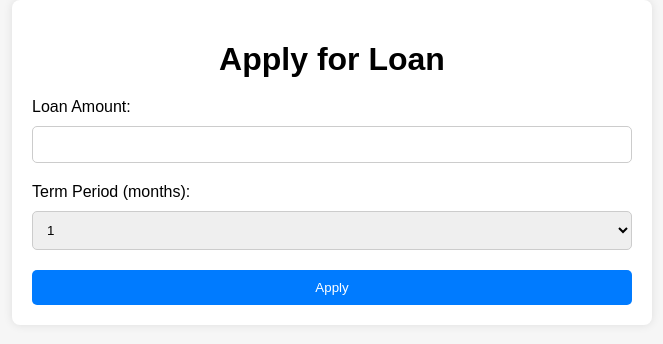
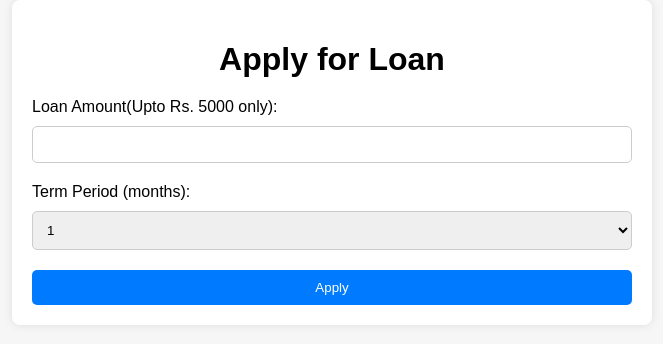
Before and after one commit to Fayym7/RockFin, a Django app: template templates/applyloan.html in a window 1280 px wide. Shown: the top 344 px of the page, without its empty margins (308-971 px from the left). Run offline with Django 5.2, Linux system fonts and the light colour scheme; the template is opened without the code that fills it, so the values that code supplies are empty.

Commit message:
Update applyloan.html

```diff
--- a/templates/applyloan.html
+++ b/templates/applyloan.html
@@ -82,7 +82,7 @@
         <h1>Apply for Loan</h1>
         <form id="loanForm">
             {% csrf_token %}
-            <label for="loanAmount">Loan Amount:</label>
+            <label for="loanAmount">Loan Amount(Upto Rs. 5000 only):</label>
             <input type="number" id="loanAmount" name="loanAmount" required>
             <label for="termPeriod">Term Period (months):</label>
             <select id="termPeriod" name="termPeriod" required>
@@ -104,6 +104,14 @@
 
         loanForm.addEventListener('submit', async (e) => {
             e.preventDefault();
+            const loanAmount = parseInt(document.getElementById('loanAmount').value);
+            // Check if the loan amount exceeds 5000
+            if (loanAmount > 5000) {
+                responseMessage.textContent = 'Loan amount cannot exceed 5000';
+                responseMessage.style.display = 'block';
+                return; // Prevent form submission
+            }
+
             const formData = new FormData(loanForm);
             const response = await fetch('/api/apply-loan/', {
                 method: 'POST',
```
